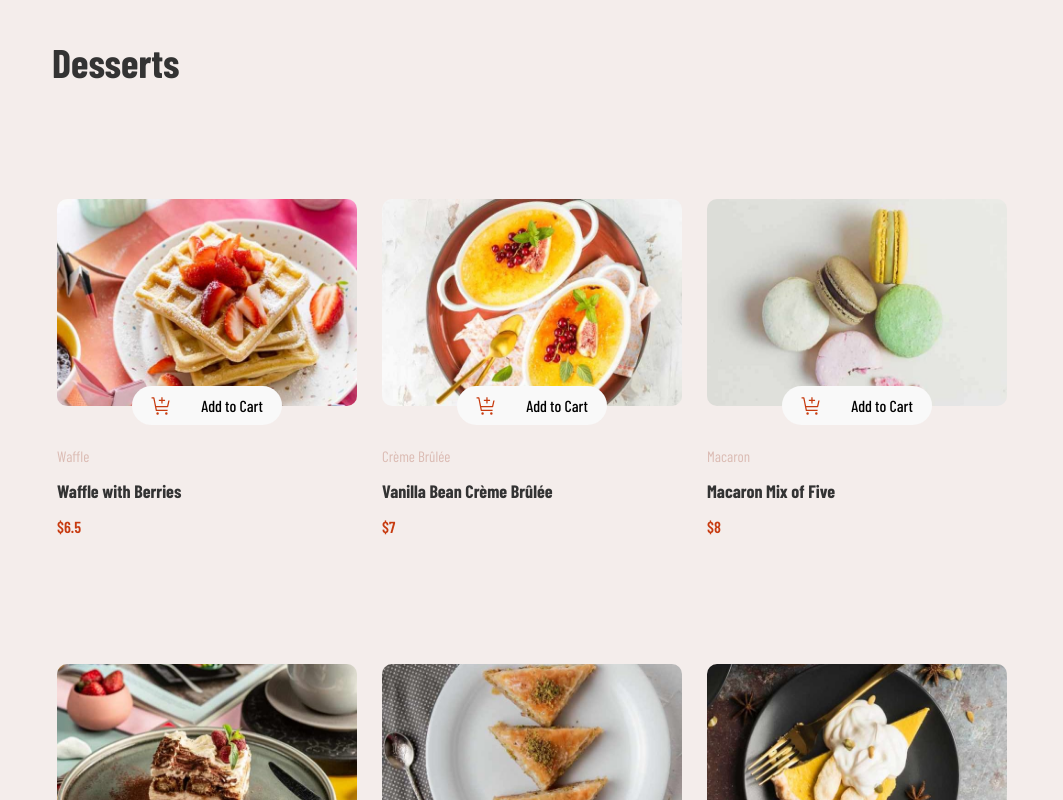
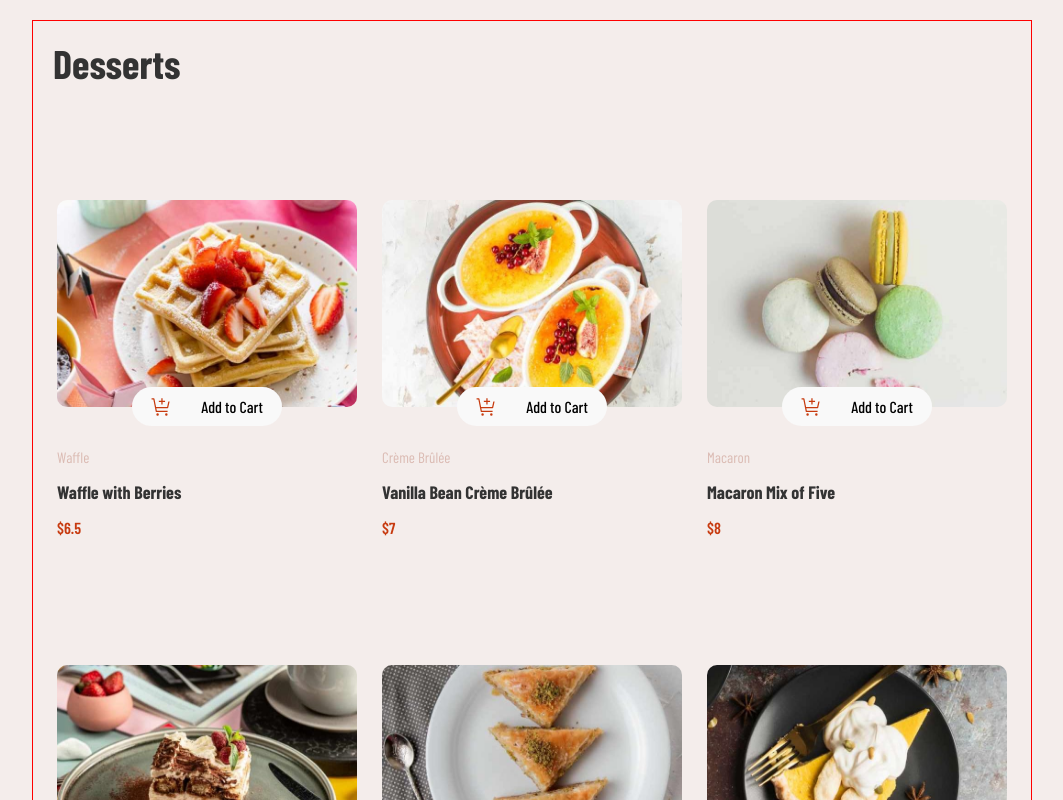
Before and after one commit to AZP7/front_end_mentor_challenge6, a React (Vite) app: page / in a window 1280 px wide. Shown: the top 800 px of the page, without its empty margins (108-1171 px from the left). Built offline with nearby package versions, Linux system fonts and the light colour scheme; a web font is replaced by a local one.

Commit message:
fix the responsive bugs

```diff
--- a/src/App.css
+++ b/src/App.css
@@ -30,8 +30,8 @@
   }
   .menu_holder{
   gap: 25px;
-  max-width: 1000px;
   width: 100%;
+  border: 1px solid red;
   height: 100%;
   display: flex;
   flex-wrap: wrap;
@@ -248,6 +248,9 @@
     width: 400px;
     padding-top: 40px;
   }
+  .menu_holder{
+    width:1000px !important;
+  }
    .order_complete{
     width: 0px;
     height: auto;
```
